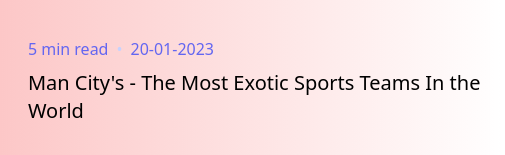
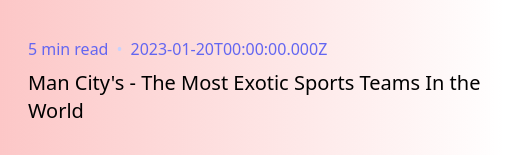
Before and after one commit to OHovey/Neutrality-Media, a Gatsby site: page / in a window 1280 px wide. Shown: the part 546-701 px from the top of the page, 775-1280 px from the left. Built offline with nearby package versions, Linux system fonts and the light colour scheme; Gatsby itself is replaced by a stand-in of ours.

Commit message:
[skip ci]

```diff
--- a/src/data/articles/Man-City's---The-Most-Exotic-Sports-Teams-In-the-World.md
+++ b/src/data/articles/Man-City's---The-Most-Exotic-Sports-Teams-In-the-World.md
@@ -1,7 +1,7 @@
 ---
 title: Man City's - The Most Exotic Sports Teams In the World
 author: roboman
-date: 20-01-2023
+date: 2023-01-20
 imageUrl: https://oaidalleapiprodscus.blob.core.windows.net/private/org-CPfKWtMP8BnUb5iHj7Bdq13A/user-TkRjbJqQ7t0IAEnPe1Oem3qU/img-FLgfzbyF2JR1sMVpVRjwtUJs.png?st=2023-01-20T21%3A04%3A01Z&se=2023-01-20T23%3A04%3A01Z&sp=r&sv=2021-08-06&sr=b&rscd=inline&rsct=image/png&skoid=6aaadede-4fb3-4698-a8f6-684d7786b067&sktid=a48cca56-e6da-484e-a814-9c849652bcb3&skt=2023-01-20T17%3A35%3A16Z&ske=2023-01-21T17%3A35%3A16Z&sks=b&skv=2021-08-06&sig=XaYM/ApQ5fSZFlA%2BCZMwK1S0l286kTpFolzA1S/8ECY%3D
 ---
 
```
